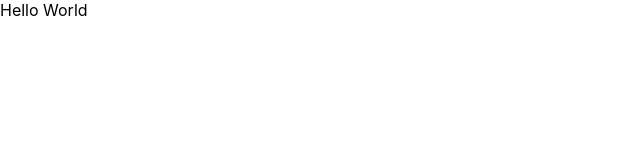
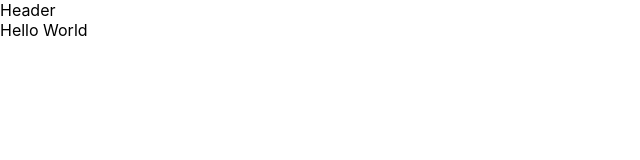
Before and after one commit to abravo83/react-team-member-allocation, a React (Create React App) app: page / in a window 1280 px wide. Shown: the top 160 px of the page, without its empty margins (0-640 px from the left). Built offline with nearby package versions, Linux system fonts and the light colour scheme.

Commit message:
Add Header component to App.jsx

```diff
--- a/src/App.jsx
+++ b/src/App.jsx
@@ -1,9 +1,11 @@
 import logo from './logo.svg';
 import './App.css';
+import Header from './Header'
 
 function App() {
   return (
     <main>
+      <Header />
       Hello World
     </main>
   );
```
